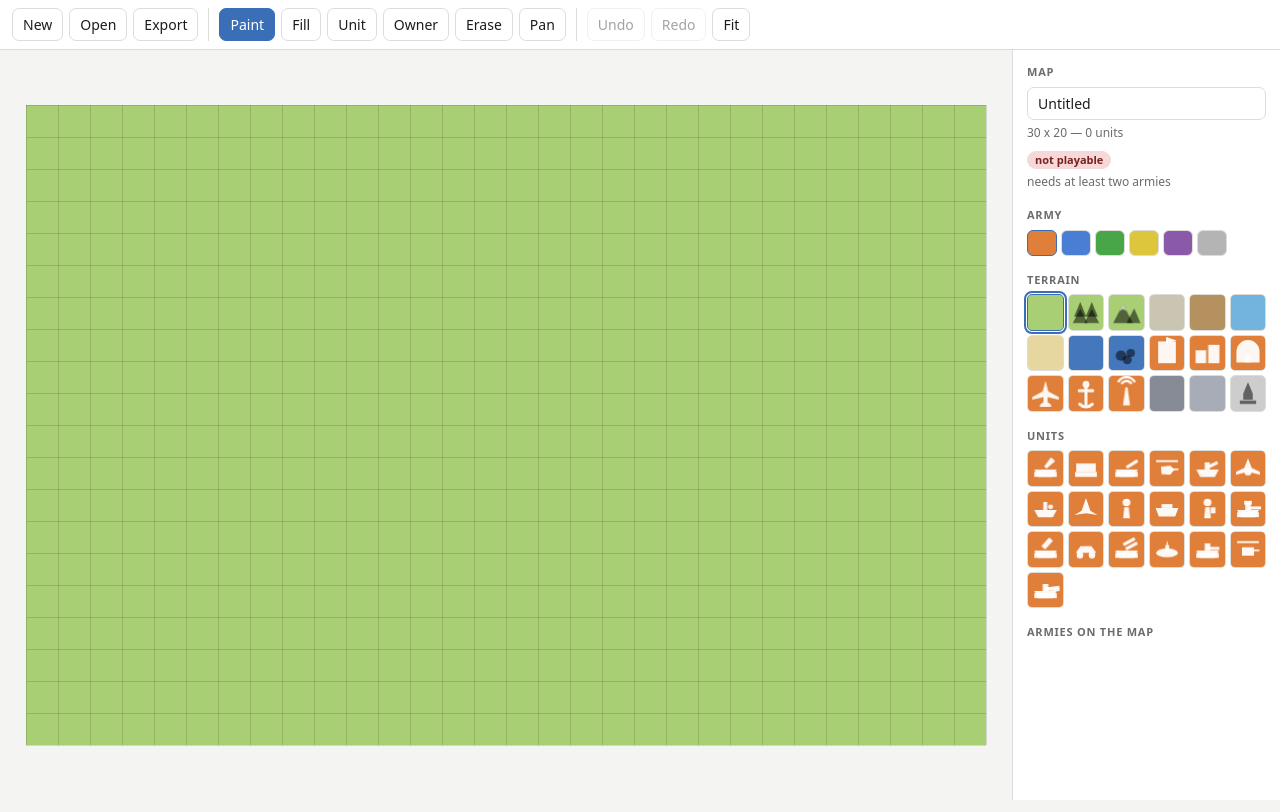
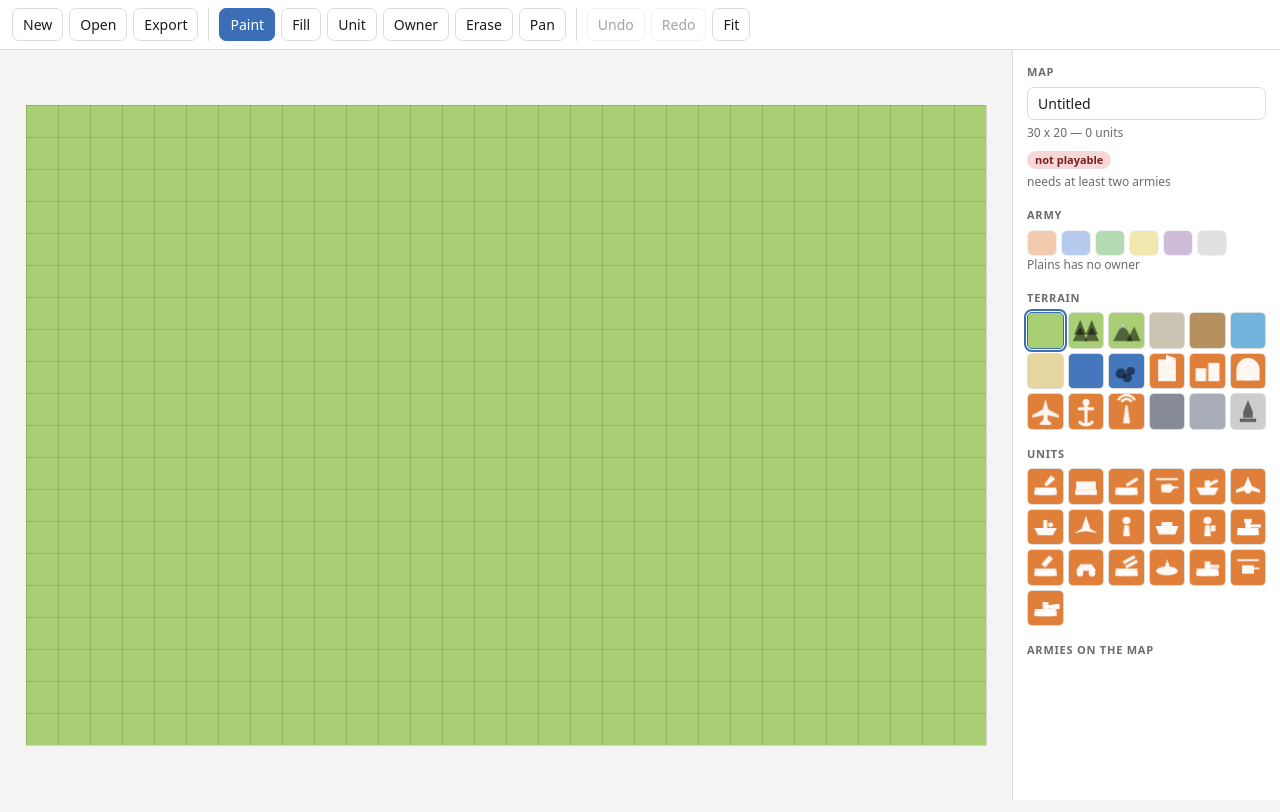
Before and after one commit to ARXII-13/awrbc-custom-map-manager, a plain HTML site: page web/index.html in a window 1280 px wide. Drawn offline with Linux system fonts and the light colour scheme.

Commit message:
Stop offering owners that cannot exist
Three rules the editor was quietly breaking rather than enforcing:

  - Pipe, pipe seam and silo have no owner. They were never capturable, so
    nothing was stored, but the army picker stayed lit and implied otherwise.
    It now disables itself and names the terrain.
  - A unit always belongs to an army. Picking Neutral and placing a unit
    silently made it Orange Star; placeUnit now refuses, and the Unit tool
    does not offer Neutral at all.
  - setTeam no longer drags a unit neutral along with the tile under it.

Also adds pipes, pipe seams, silos, lasers, mini cannons and the 3x3 Black
Cannon and Death Ray to the sprite pack, all as neutral art with no team
variants. The 3x3 structures are one 48x48 image covering nine tiles, sliced
and keyed by each tile's offset from the anchor - which is exactly how the save
stores them, so the two line up without any extra bookkeeping.

Pipes join pipes, seams and the structures they feed, named like roads.

Co-Authored-By: Claude Opus 5 <noreply@anthropic.com>

```diff
--- a/web/edit.js
+++ b/web/edit.js
@@ -132,7 +132,8 @@ export function createEditor(doc, onChange) {
       if (!inside(x, y)) return false;
       const type = doc.terrain[y][x];
       const unit = doc.units.find((u) => u.x === x && u.y === y);
-      if (unit) unit.team = team;
+      // A unit cannot go neutral, so leave it alone rather than corrupt it.
+      if (unit && team !== null && team >= 0) unit.team = team;
       if (!CAPTURABLE.has(type)) return !!unit;
       const c = cellAt(x, y, true);
       c.team = team === null ? -1 : team;
@@ -141,7 +142,12 @@ export function createEditor(doc, onChange) {
     },
 
     placeUnit(x, y, type, team) {
-      if (!inside(x, y)) return false;
+      // Every unit belongs to an army. There is no neutral side to own one,
+      // and silently reassigning a neutral brush to Orange Star was worse
+      // than refusing.
+      if (!inside(x, y) || team === null || team === undefined || team < 0) {
+        return false;
+      }
       const stats = UNIT_STATS[type] || { gas: 99, ammo: 0 };
       const existing = doc.units.find((u) => u.x === x && u.y === y);
       const unit = existing || { x, y };
--- a/web/index.html
+++ b/web/index.html
@@ -116,6 +116,7 @@
 
     <h2>Army</h2>
     <div class="teams" id="teams"></div>
+    <div class="sub" id="teamnote"></div>
 
     <h2>Terrain</h2>
     <div class="grid" id="palette"></div>
@@ -130,7 +131,7 @@
 
 <script type="module">
 import { drawMap, fitTile, cellIndex } from "./render.js";
-import { UNITS, PALETTE, TEAMS, terrain, team } from "./terrain.js";
+import { UNITS, PALETTE, TEAMS, CAPTURABLE, terrain, team } from "./terrain.js";
 import { TERRAIN_ICONS, PROPERTY_ICONS, UNIT_ICONS } from "./icons.js";
 import { loadPack, packLabel, spriteFor } from "./sprites.js";
 import { createEditor, emptyMap, stats } from "./edit.js";
@@ -282,24 +283,44 @@ function buildPalette() {
       () => { brushUnit = id; setTool("unit"); }));
   }
 
+  buildTeams();
+}
+
+/**
+ * What the army picker can offer right now.
+ *
+ * Neutral is a real owner for a property but not for a unit - no army, no
+ * unit. And terrain that cannot be captured has no owner at all, so offering
+ * one while painting pipe or a silo just invites a choice that does nothing.
+ */
+function teamPickerState() {
+  if (tool === "unit") return { enabled: true, neutral: false };
+  if (tool === "owner" || tool === "erase") return { enabled: true, neutral: true };
+  return { enabled: CAPTURABLE.has(brushTerrain), neutral: true };
+}
+
+function buildTeams() {
+  const state = teamPickerState();
+  if (!state.neutral && brushTeam < 0) brushTeam = 0;
+
   const tl = document.getElementById("teams");
   tl.innerHTML = "";
-  TEAMS.forEach((t, i) => {
+  const add = (label, colour, value) => {
     const b = document.createElement("button");
     b.className = "teambtn";
-    b.style.background = t.color;
-    b.title = t.name + " (" + (i + 1) + ")";
-    b.setAttribute("aria-pressed", String(i === brushTeam));
-    b.onclick = () => { brushTeam = i; buildPalette(); };
+    b.style.background = colour;
+    b.title = label;
+    b.disabled = !state.enabled;
+    b.setAttribute("aria-pressed", String(value === brushTeam && state.enabled));
+    b.onclick = () => { brushTeam = value; buildPalette(); };
     tl.appendChild(b);
-  });
-  const n = document.createElement("button");
-  n.className = "teambtn";
-  n.style.background = "#b4b4b4";
-  n.title = "Neutral";
-  n.setAttribute("aria-pressed", String(brushTeam === -1));
-  n.onclick = () => { brushTeam = -1; buildPalette(); };
-  tl.appendChild(n);
+  };
+  TEAMS.forEach((t, i) => add(t.name + " (" + (i + 1) + ")", t.color, i));
+  if (state.neutral) add("Neutral", "#b4b4b4", -1);
+
+  const note = document.getElementById("teamnote");
+  note.textContent = state.enabled ? ""
+    : terrain(brushTerrain).name + " has no owner";
 }
 
 function setTool(t) {
@@ -327,7 +348,7 @@ function applyAt(x, y) {
   switch (tool) {
     case "paint": return ed.paint(x, y, brushTerrain, brushTeam);
     case "fill":  return ed.fill(x, y, brushTerrain, brushTeam);
-    case "unit":  return ed.placeUnit(x, y, brushUnit, brushTeam < 0 ? 0 : brushTeam);
+    case "unit":  return ed.placeUnit(x, y, brushUnit, brushTeam);
     case "owner": return ed.setTeam(x, y, brushTeam);
     case "erase": return ed.removeUnit(x, y);
     default:      return false;
@@ -469,6 +490,7 @@ addEventListener("keydown", (e) => {
   else if (k === "e") setTool("erase");
   else if (k === "h") setTool("pan");
   else if (k >= "1" && k <= "5") { brushTeam = Number(k) - 1; buildPalette(); }
+  else if (k === "0" && teamPickerState().neutral) { brushTeam = -1; buildPalette(); }
 });
 
 window.addEventListener("resize", resize);
--- a/web/render.js
+++ b/web/render.js
@@ -80,6 +80,9 @@ const VISUAL_LINKS = {
   // is "N+S"; reading it as a connection list turns every bridge ninety
   // degrees, which is exactly what it looked like.
   256: { links: new Set([256, 128]), rails: true },
+  // Pipes join pipes, seams and the structures they feed.
+  32768: { links: new Set([32768, 65536, 524288, 1048576, 2097152, 8388608]) },
+  65536: { links: new Set([32768, 65536]) },
 };
 
 function dirsFor(terrain, x, y, id) {
@@ -140,6 +143,9 @@ function drawTile(ctx, doc, cells, x, y, px, py, size, opts) {
     team: cell ? cell.team : null,
     dirs: dirsFor(doc.terrain, x, y, id),
     variant: variantFor(x, y),
+    // A multi-tile structure stores each tile's offset from its anchor; the
+    // art is sliced the same way, so the offset picks the piece.
+    part: cell && cell.offset ? cell.offset[0] + ',' + cell.offset[1] : '0,0',
   });
   if (sprite) {
     // Buildings, woods and mountains are drawn as transparent art meant to sit
--- a/web/sprites.js
+++ b/web/sprites.js
@@ -15,8 +15,9 @@ let packName = null;
  *
  * `kind` is "terrain", "property" or "unit". `pick` carries what the renderer
  * knows about the tile: `team` for army-coloured art, `dirs` for terrain that
- * has a variant per connection ("N+E+S+W"), and `variant` to choose between
- * interchangeable decorations.
+ * has a variant per connection ("N+E+S+W"), `variant` to choose between
+ * interchangeable decorations, and `part` ("dx,dy") for one tile of a
+ * multi-tile structure such as a Black Cannon.
  *
  * The returned `tall` is how many tiles high the art is. Buildings and
  * mountains are two, overhanging the tile above, which is what gives Advance
@@ -30,8 +31,12 @@ export function spriteFor(kind, id, pick = {}) {
   let entry = table[id];
   if (!entry) return null;
 
+  if (entry && entry.parts) {
+    // One tile of a 3x3 structure, chosen by its offset from the anchor.
+    entry = entry.parts[pick.part || '0,0'] || entry.parts['0,0'];
+  }
   // An army-keyed entry: "0".."4", or "neutral" for an unowned property.
-  if (!Array.isArray(entry) && !entry.dirs && !entry.variants) {
+  if (entry && !Array.isArray(entry) && !entry.dirs && !entry.variants) {
     const t = pick.team;
     const key = (t === null || t === undefined || t < 0) ? 'neutral' : String(t);
     entry = entry[key] || entry.neutral || entry['0'];
```
